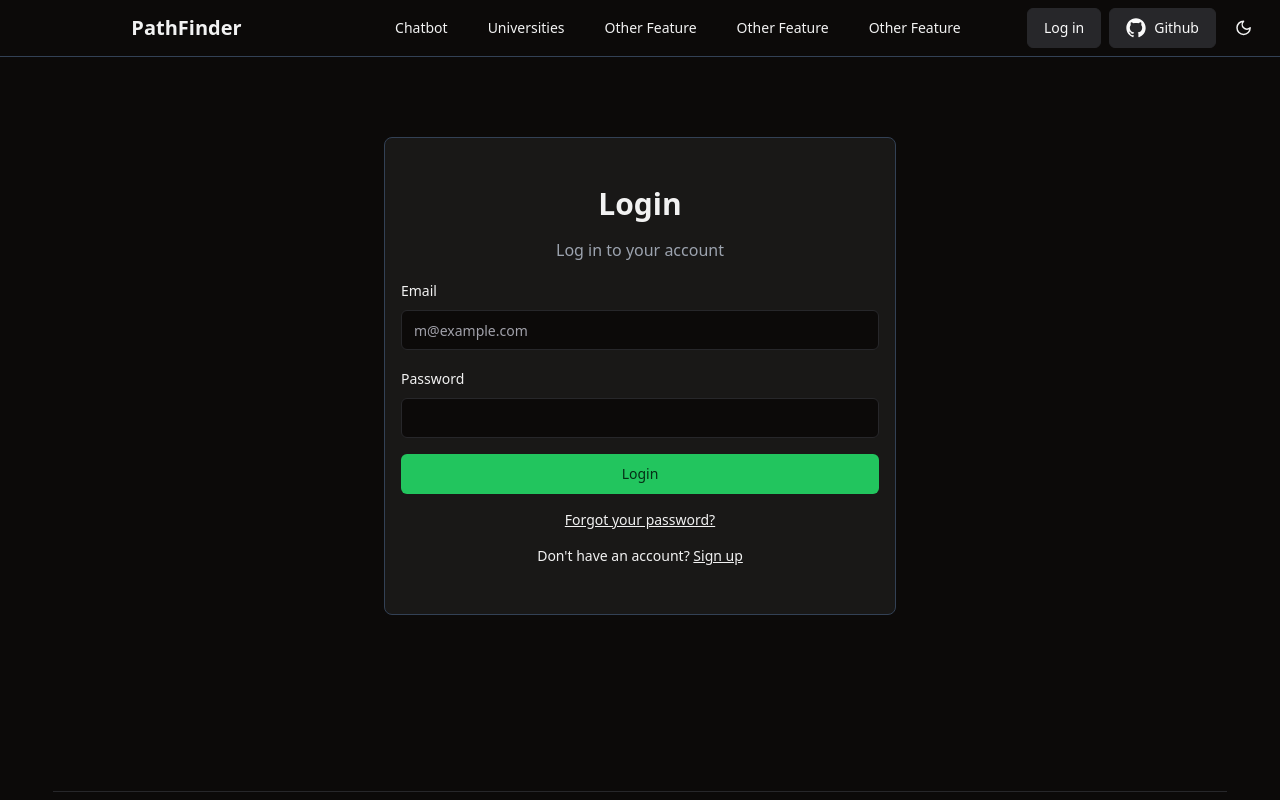
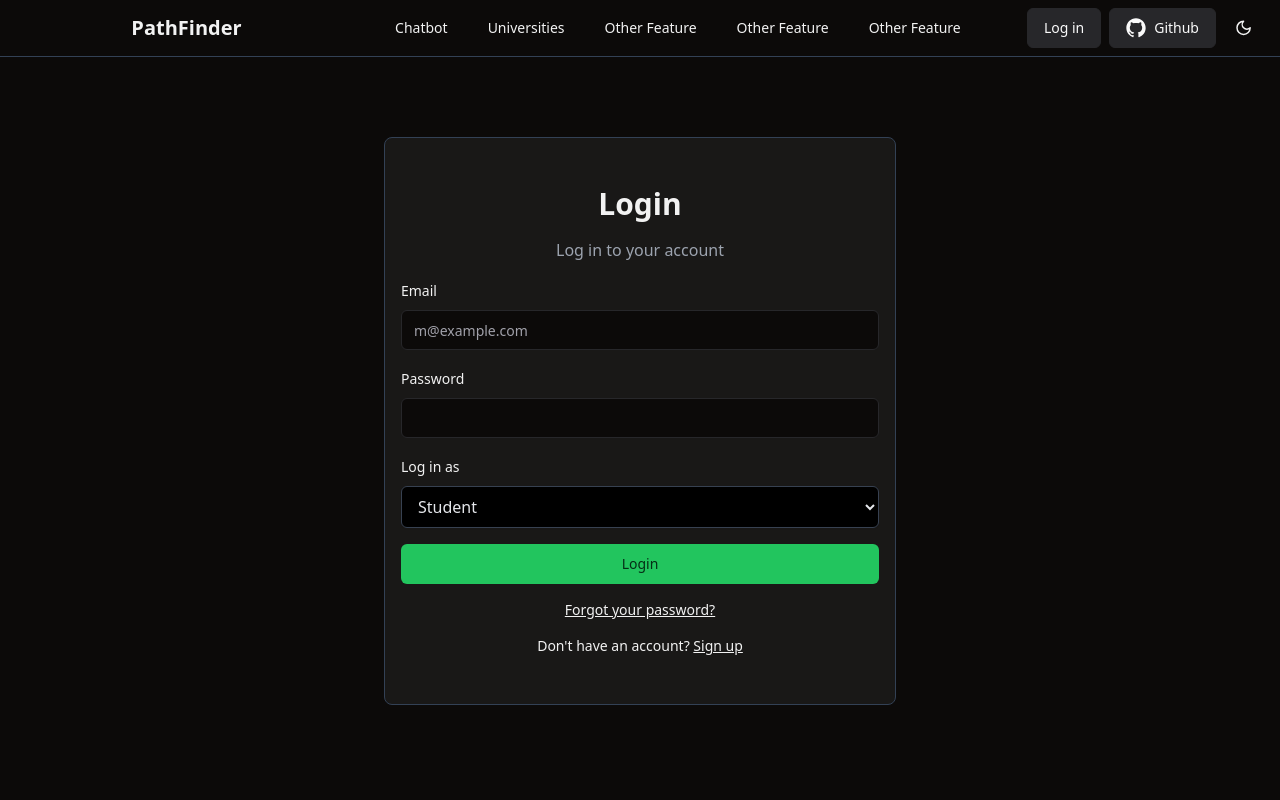
Before and after one commit to HamzaA598/PathFinder, a React (Vite) app in the folder PathFinder/Frontend/PathFinder-Frontend/: page /login in a window 1280 px wide. Shown: the top 800 px of the page. Built offline with nearby package versions, Linux system fonts and the light colour scheme; some icons are missing.

Commit message:
[add] role to frontend

```diff
--- a/PathFinder/Frontend/PathFinder-Frontend/src/Pages/Login/Login.tsx
+++ b/PathFinder/Frontend/PathFinder-Frontend/src/Pages/Login/Login.tsx
@@ -6,7 +6,7 @@ import LoginForm from "./components/LoginForm";
 export default function Login() {
   const navigate = useNavigate();
 
-  const login = async (email: string, password: string) => {
+  const login = async (email: string, password: string, role: string) => {
     try {
       const response = await axios.post(
         // login endpoint
@@ -14,6 +14,7 @@ export default function Login() {
         {
           email: email,
           password: password,
+          role: role,
         }
       );
       // handle response
--- a/PathFinder/Frontend/PathFinder-Frontend/src/Pages/Login/components/LoginForm.tsx
+++ b/PathFinder/Frontend/PathFinder-Frontend/src/Pages/Login/components/LoginForm.tsx
@@ -5,19 +5,21 @@ import { useState } from "react";
 import { Link } from "react-router-dom";
 
 interface LoginProps {
-  login: (email: string, password: string) => void;
+  login: (email: string, password: string, role: string) => void;
 }
 function LoginForm({ login }: LoginProps) {
   const [email, setEmail] = useState("");
   const [password, setPassword] = useState("");
+  const [role, setRole] = useState("");
+
   return (
     <form
       onSubmit={async (e) => {
         e.preventDefault();
-        if (!email?.trim() || !password?.trim()) {
+        if (!email?.trim() || !password?.trim() || !role?.trim()) {
           return;
         }
-        await login(email, password);
+        await login(email, password, role);
       }}
     >
       <div className="space-y-4 mt-4">
@@ -46,6 +48,20 @@ function LoginForm({ login }: LoginProps) {
           />
         </div>
 
+        <div className="space-y-2">
+          <Label htmlFor="role">Log in as</Label>
+          <select
+            id="role"
+            required
+            value={role}
+            onChange={(e) => setRole(e.target.value)}
+            className="block w-full px-3 py-2 border rounded-md shadow-sm focus:outline-none focus:border-indigo-500 focus:ring-1 focus:ring-indigo-500 bg-white text-black dark:bg-black dark:text-gray-200 dark:border-gray-700"
+          >
+            <option value="Student">Student</option>
+            <option value="Admin">Admin</option>
+          </select>
+        </div>
+
         <Button className="w-full" type="submit">
           Login
         </Button>
```
